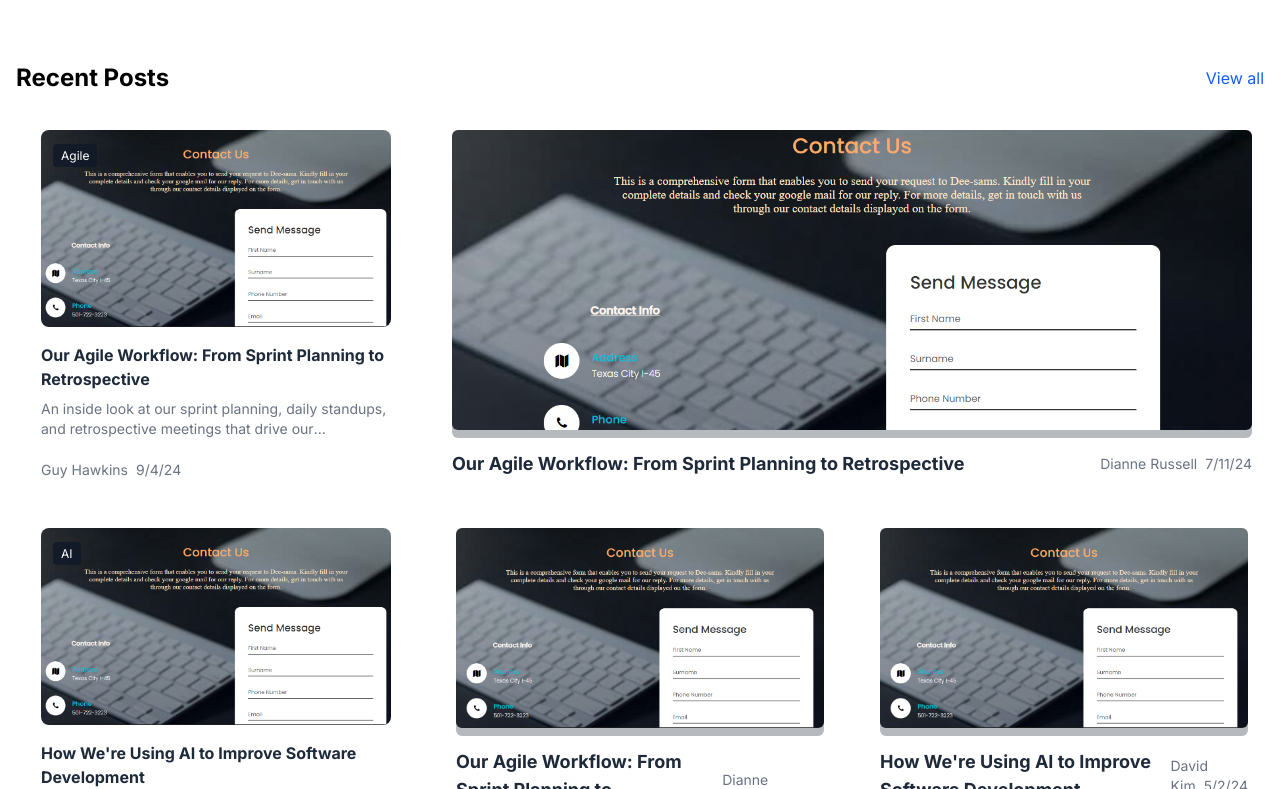
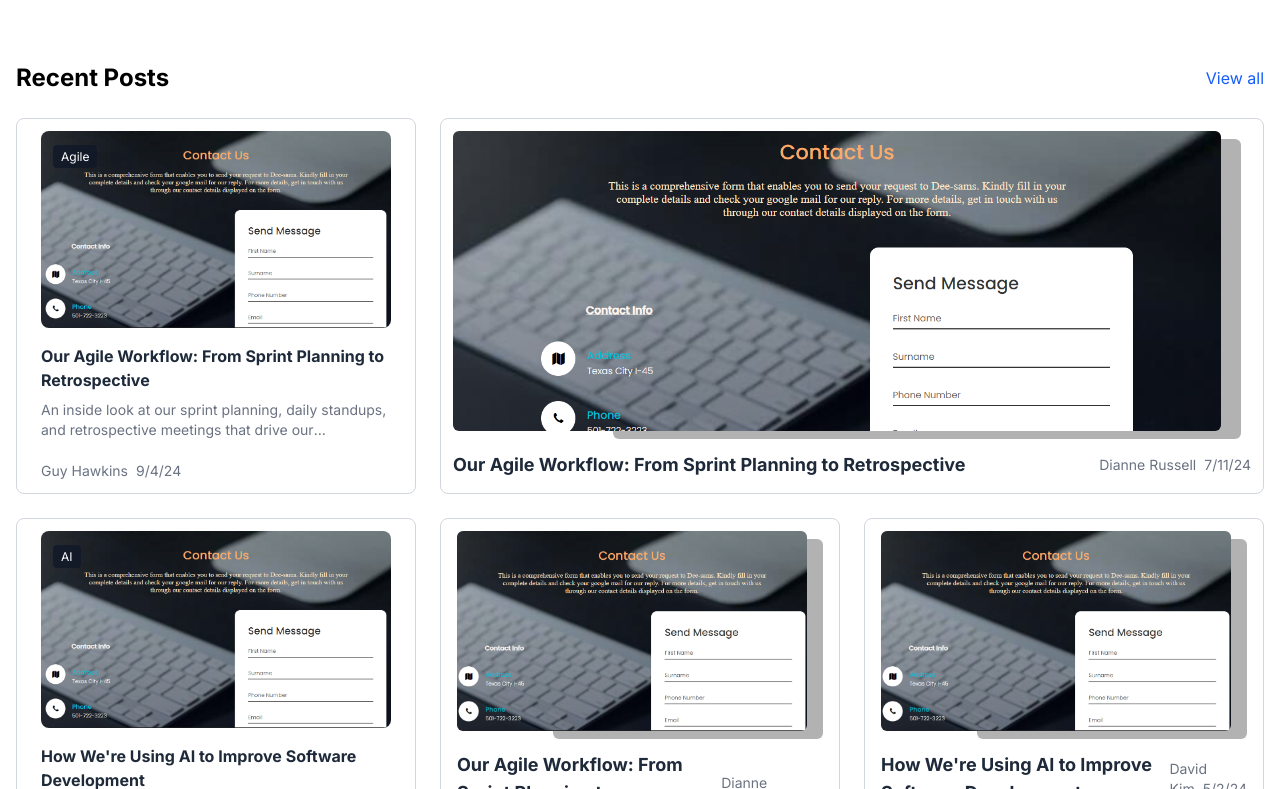
Before and after one commit to AmDeeJhay/Applift-blog, a Next.js app: page /blogs in a window 1280 px wide. Shown: the part 451-1240 px from the top of the page. Built offline with nearby package versions, Linux system fonts and the light colour scheme.

Commit message:
style: update recent posts component to use consistent border styling and adjust image section background color

```diff
--- a/src/app/blogs/page.tsx
+++ b/src/app/blogs/page.tsx
@@ -1,5 +1,5 @@
 import Link from "next/link"
-import { ChevronLeft, ChevronRight } from "lucide-react"
+// import { ChevronLeft, ChevronRight } from "lucide-react"
 import { BlogList } from "@/components/blog/blog-list"
 import { FeaturedPost } from "@/components/blog/featured-post"
 import { RecentPosts } from "@/components/blog/recent-post"
--- a/src/components/blog/recent-post.tsx
+++ b/src/components/blog/recent-post.tsx
@@ -22,14 +22,14 @@ export function RecentPosts({ posts }: RecentPostsProps): JSX.Element {
         return (
           <div
             key={post.id}
-            className={`${colSpan} rounded-lg p-3 bg-white`}
+            className={`${colSpan} border border-gray-300 rounded-lg p-3`}
           >
             {variant === "landscape" ? (
               <div className="flex flex-col">
                 {/* Image Section with Shadow */}
                 <div className="relative w-full mb-3">
-                  <div className="absolute w-full h-[300px] bg-gray-900 rounded-md bottom-0 translate-y-2 opacity-30"></div>
-                  <div className="relative w-full h-[300px] overflow-hidden rounded-md">
+                  <div className="absolute w-157 ml-40 h-[300px] bg-[#000] rounded-md bottom-0 translate-y-2 opacity-30"></div>
+                  <div className="relative w-192 h-[300px] overflow-hidden rounded-md">
                     <Image
                       src={post.image || "/assets/images/pics.png"}
                       alt={post.title}
@@ -64,13 +64,13 @@ export function RecentPosts({ posts }: RecentPostsProps): JSX.Element {
       {posts.slice(1, 5).map((post) => (
         <div
           key={post.id}
-          className="rounded-lg p-3 px-4 bg-white"
+          className=" border border-gray-300 rounded-lg p-3 px-4"
         >
           <div className="flex flex-col">
             {/* Image Section with Shadow */}
             <div className="relative w-full mb-3">
-              <div className="absolute w-full h-[200px] bg-gray-900 rounded-md bottom-0 translate-y-2 opacity-30"></div>
-              <div className="relative w-full h-[200px] overflow-hidden rounded-md">
+              <div className="absolute w-[270px] ml-24 h-[200px] bg-black rounded-md bottom-0 translate-y-2 opacity-30"></div>
+              <div className="relative w-[350px] h-[200px] overflow-hidden rounded-md">
                 <Image
                   src={post.image || "/assets/images/pics.png"}
                   alt={post.title}
```
